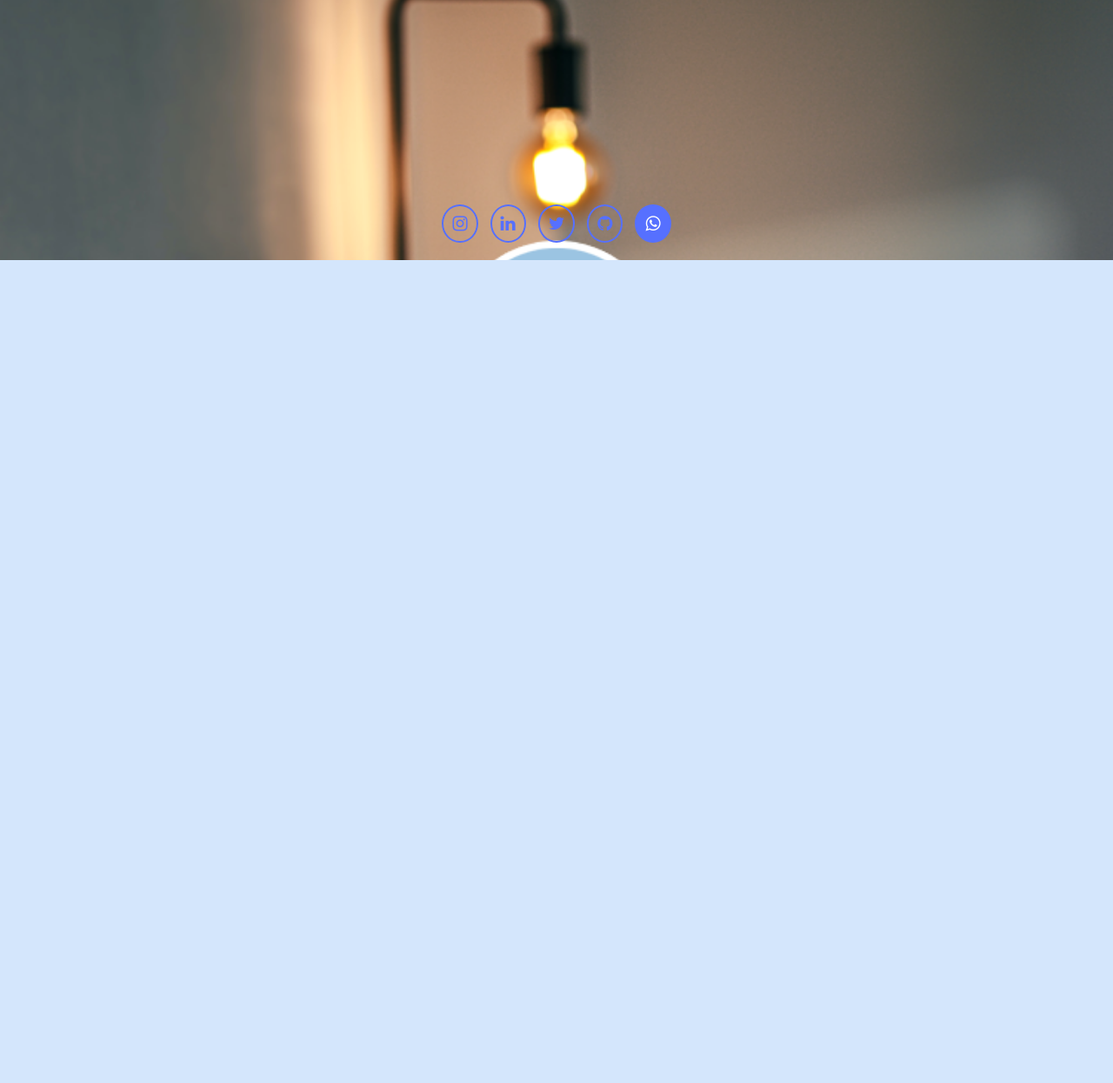
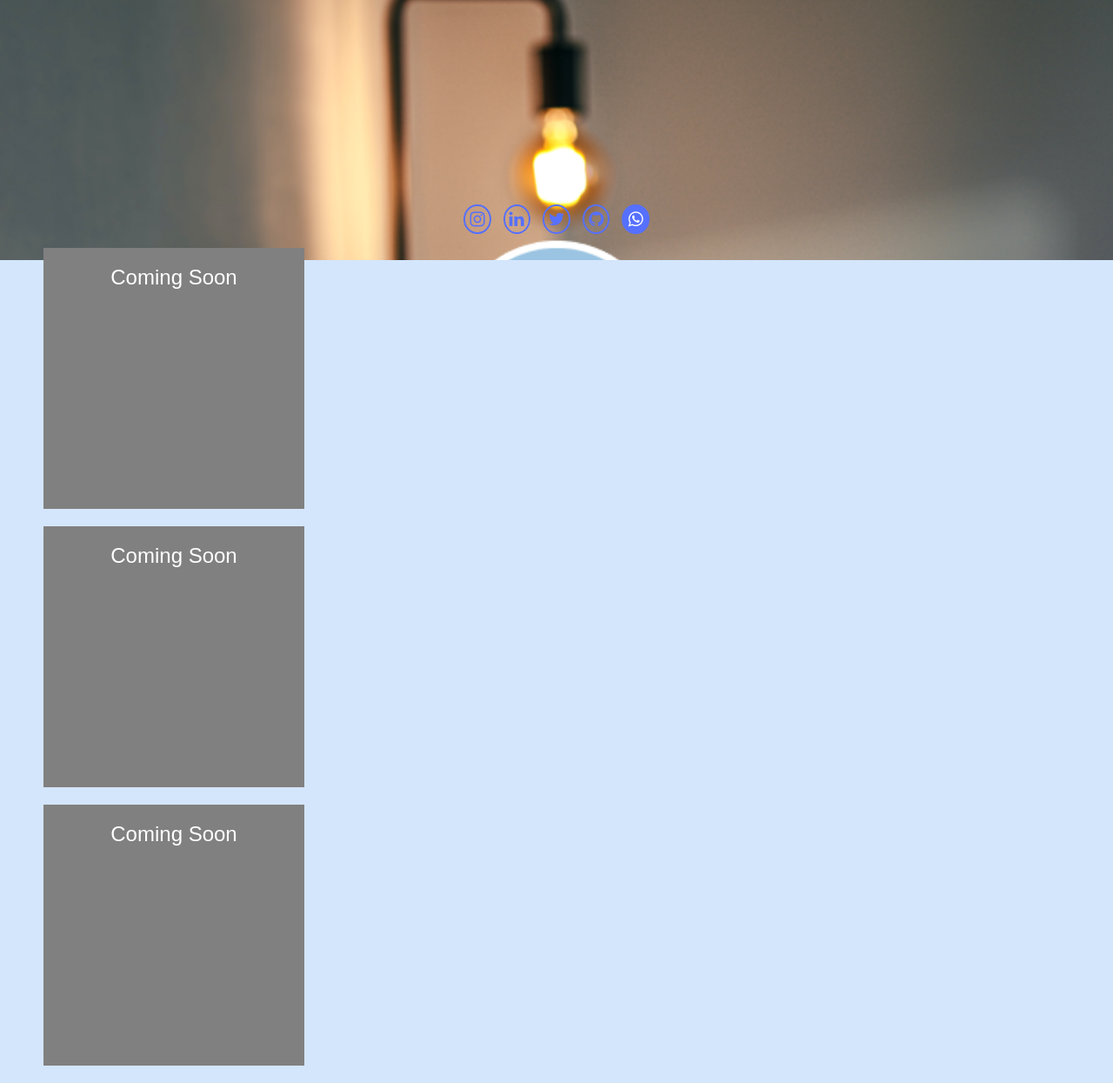
Before and after one commit to maqayyu/Servis, a plain HTML site: page index.html in a window 1280 px wide. Shown: the part 51-1296 px from the top of the page at 87% size. Before the commit the page ends 800 px from the top, so only its background shows below. Drawn offline with Linux system fonts and the light colour scheme.

Commit message:
coming soon

```diff
--- a/index.html
+++ b/index.html
@@ -18,6 +18,17 @@
     <li class="ws"><a href="https://wa.me/60195220898"><i class="fa fa-whatsapp" aria-hidden="true"></i></a></li>
     </ul>
     </section>
+    <section class="feed">
+    <div class="box1">
+        <h1>Coming Soon</h1>
+    </div>
+    <div class="box2">
+        <h1>Coming Soon</h1>
+    </div>
+    <div class="box3">
+        <h1>Coming Soon</h1>
+    </div>
+    </section>
 
 </body>
 </html>
--- a/styles.css
+++ b/styles.css
@@ -29,7 +29,7 @@ body{
 .social li {
     list-style: none;
     margin: 0 5px 0 5px;
-    padding: 10px;
+    padding: 5px;
     display: inline-block;
     font-size: 20px;
     border: 2px solid #5670ff;
@@ -39,3 +39,33 @@ body{
 .social a{
     color:  #5670ff;
 }
+
+.feed{
+    display: flex;
+    flex-direction: column;
+    margin-left: 50px;
+}
+.feed h1{
+    text-align: center;
+    color: white;
+    font-family: sans-serif;
+    font-weight: lighter;
+}
+.box1{
+    width: 300px;
+    height: 300px;
+    background-color: grey;
+    margin-bottom: 20px;
+}
+.box2{
+    width: 300px;
+    height: 300px;
+    background-color: grey;
+    margin-bottom: 20px;
+}
+.box3{
+    width: 300px;
+    height: 300px;
+    background-color: grey;
+    margin-bottom: 20px;
+}
```
